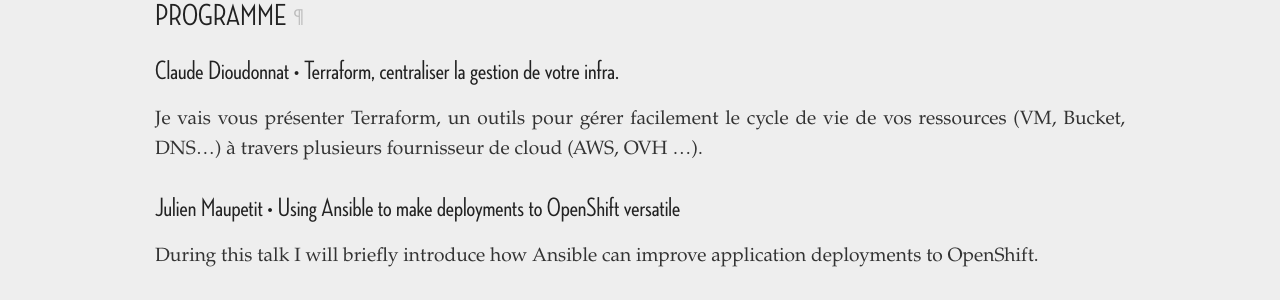
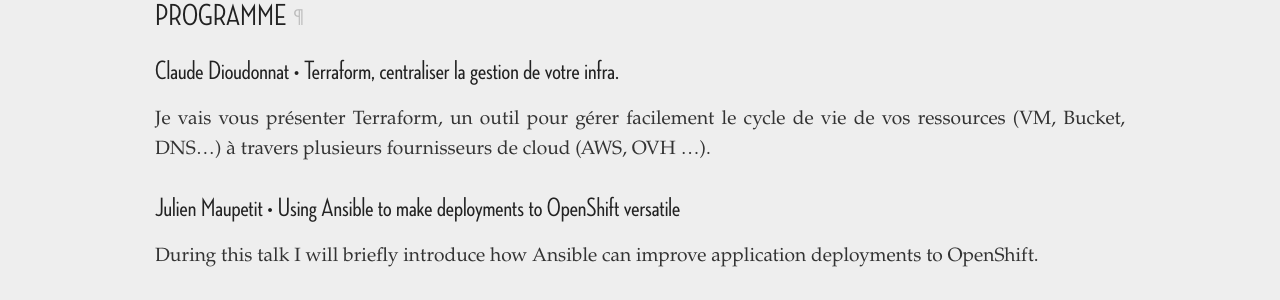
Before and after one commit to clermontech/clermontech.github.com, a Jekyll site: the page built from _posts/2018-07-14-api-hour-37.md, in a window 1280 px wide and 900 px high, scrolled down 1829 px. Shown: the part 150-450 px from the top of the window. Built offline with Jekyll 4.4.1, drawn with Linux system fonts in a browser that asks for light colours.

Commit message:
typo fixes

```diff
--- a/_posts/2018-07-14-api-hour-37.md
+++ b/_posts/2018-07-14-api-hour-37.md
@@ -40,7 +40,7 @@
 
 ### Claude Dioudonnat • Terraform, centraliser la gestion de votre infra.
 
-Je vais vous présenter Terraform, un outils pour gérer facilement le cycle de vie de vos ressources (VM, Bucket, DNS...) à travers plusieurs fournisseur de cloud (AWS, OVH ...).
+Je vais vous présenter Terraform, un outil pour gérer facilement le cycle de vie de vos ressources (VM, Bucket, DNS...) à travers plusieurs fournisseurs de cloud (AWS, OVH ...).
 
 ### Julien Maupetit • Using Ansible to make deployments to OpenShift versatile
 
```
